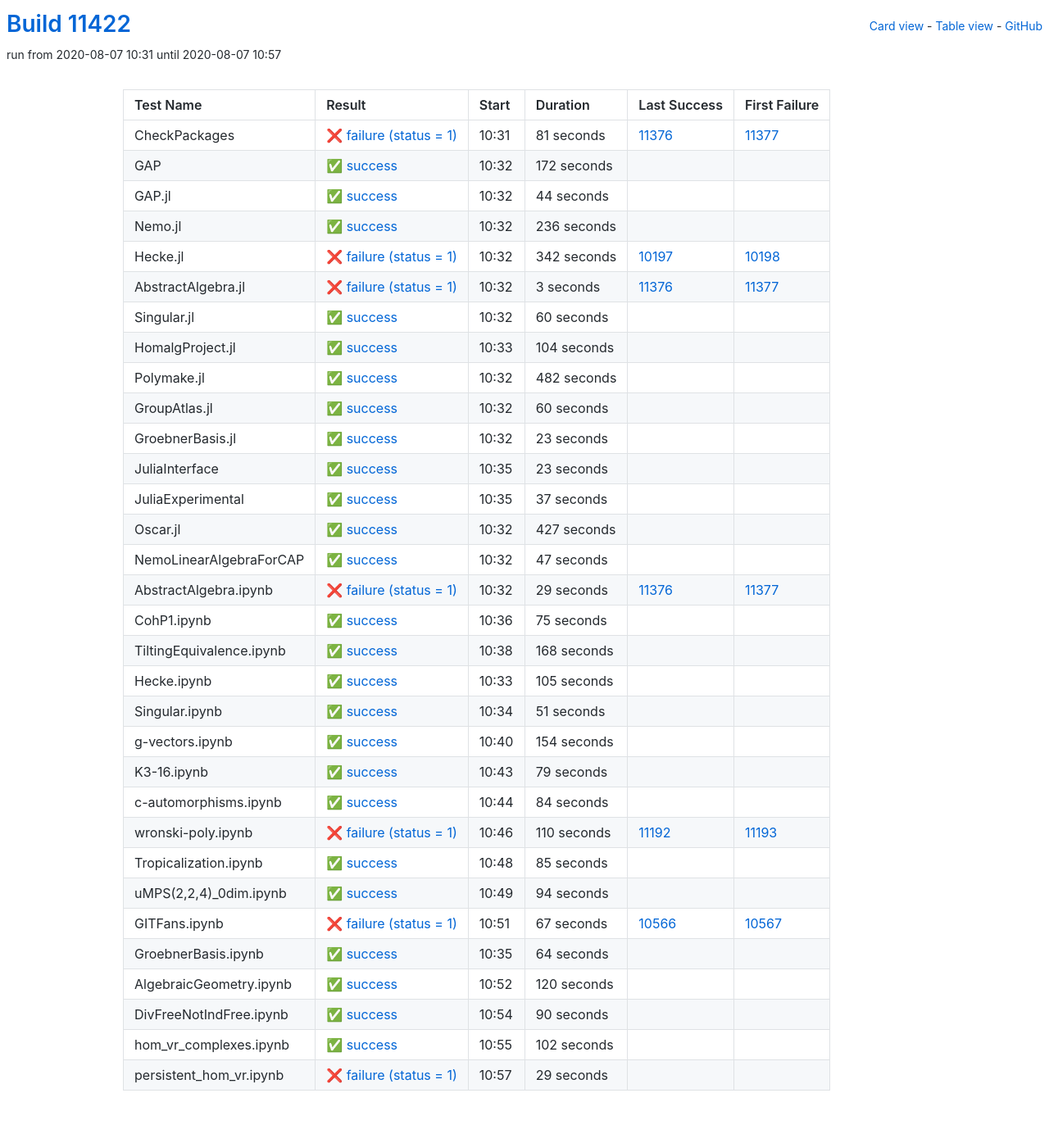
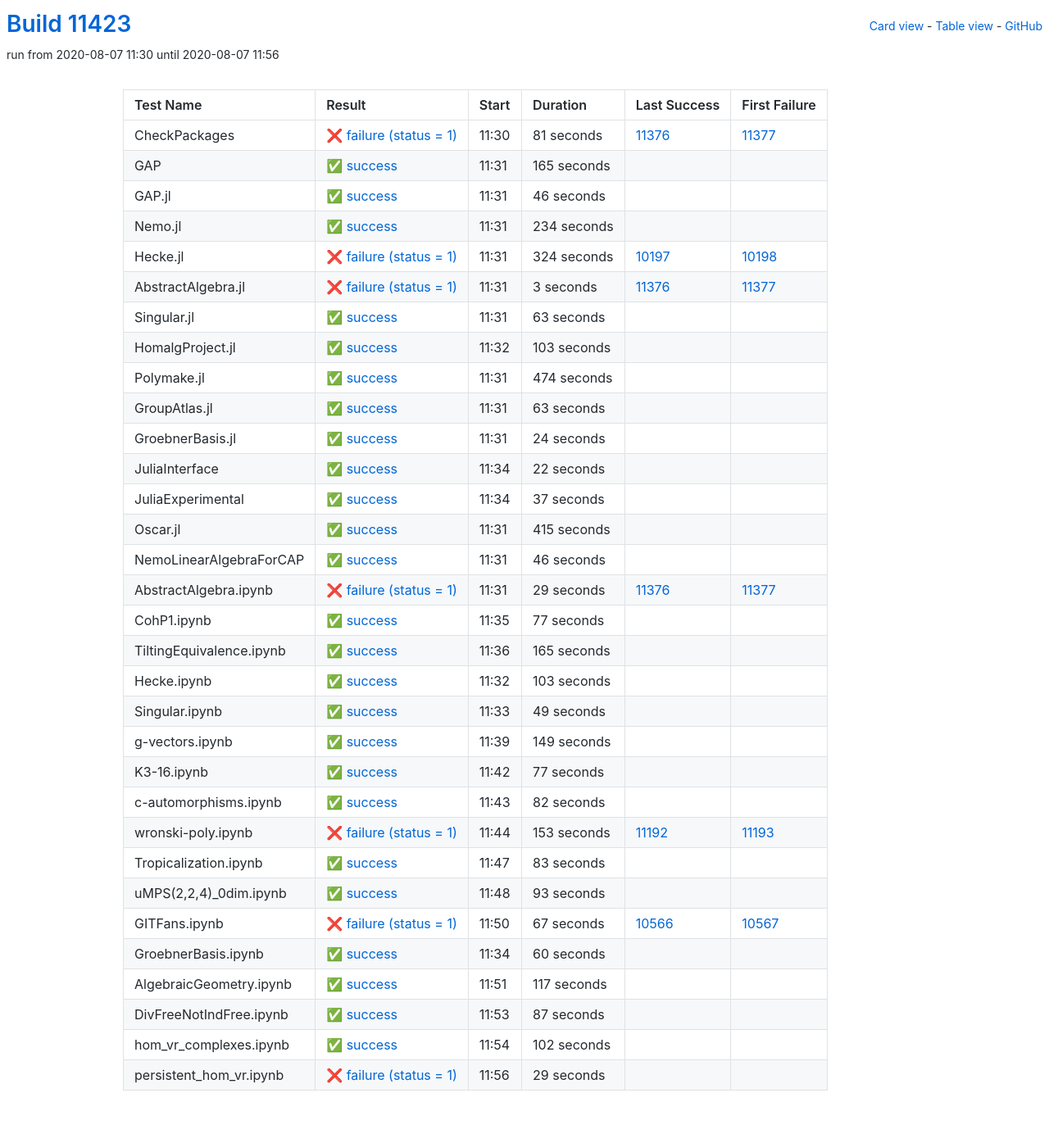
Before and after one commit to oscar-system/oscar-ci-status, a Jekyll site: the page built from table.html, in a window 1280 px wide. Shown: the whole page at 82% size. Built offline with Jekyll 4.4.1, drawn with Linux system fonts in a browser that asks for light colours.

Commit message:
Build #11423

```diff
--- a/_data/ci.yml
+++ b/_data/ci.yml
@@ -1,6 +1,6 @@
 ---
-build: 11422
-build_url: https://oscarci.mathematik.uni-kl.de/job/oscar/11422/
+build: 11423
+build_url: https://oscarci.mathematik.uni-kl.de/job/oscar/11423/
 job: oscar
 organization: oscar-system
 repo: oscar-ci-status
@@ -8,8 +8,8 @@
 tests:
 - name: CheckPackages
   id: checkpackages
-  log: https://oscarci.mathematik.uni-kl.de/job/oscar/11422/artifact/logs/build-11422/CheckPackages.log
-  start: 2020-08-07 10:31
+  log: https://oscarci.mathematik.uni-kl.de/job/oscar/11423/artifact/logs/build-11423/CheckPackages.log
+  start: 2020-08-07 11:30
   success: false
   exitcode: 1
   status: failure
@@ -20,56 +20,56 @@
   first_failure_url: https://oscarci.mathematik.uni-kl.de/job/oscar/11377/
 - name: GAP
   id: gap
-  log: https://oscarci.mathematik.uni-kl.de/job/oscar/11422/artifact/logs/build-11422/GAP.log
-  start: 2020-08-07 10:32
+  log: https://oscarci.mathematik.uni-kl.de/job/oscar/11423/artifact/logs/build-11423/GAP.log
+  start: 2020-08-07 11:31
   success: true
   exitcode: 0
   status: success
-  duration: 172
+  duration: 165
   last_success: false
   last_success_url:
   first_failure: false
   first_failure_url:
 - name: GAP.jl
   id: gap-jl
-  log: https://oscarci.mathematik.uni-kl.de/job/oscar/11422/artifact/logs/build-11422/GAP.jl.log
-  start: 2020-08-07 10:32
+  log: https://oscarci.mathematik.uni-kl.de/job/oscar/11423/artifact/logs/build-11423/GAP.jl.log
+  start: 2020-08-07 11:31
   success: true
   exitcode: 0
   status: success
-  duration: 44
+  duration: 46
   last_success: false
   last_success_url:
   first_failure: false
   first_failure_url:
 - name: Nemo.jl
   id: nemo-jl
-  log: https://oscarci.mathematik.uni-kl.de/job/oscar/11422/artifact/logs/build-11422/Nemo.jl.log
-  start: 2020-08-07 10:32
+  log: https://oscarci.mathematik.uni-kl.de/job/oscar/11423/artifact/logs/build-11423/Nemo.jl.log
+  start: 2020-08-07 11:31
   success: true
   exitcode: 0
   status: success
-  duration: 236
+  duration: 234
   last_success: false
   last_success_url:
   first_failure: false
   first_failure_url:
 - name: Hecke.jl
   id: hecke-jl
-  log: https://oscarci.mathematik.uni-kl.de/job/oscar/11422/artifact/logs/build-11422/Hecke.jl.log
-  start: 2020-08-07 10:32
+  log: https://oscarci.mathematik.uni-kl.de/job/oscar/11423/artifact/logs/build-11423/Hecke.jl.log
+  start: 2020-08-07 11:31
   success: false
   exitcode: 1
   status: failure
-  duration: 342
+  duration: 324
   last_success: 10197
   last_success_url: https://oscarci.mathematik.uni-kl.de/job/oscar/10197/
   first_failure: 10198
   first_failure_url: https://oscarci.mathematik.uni-kl.de/job/oscar/10198/
 - name: AbstractAlgebra.jl
   id: abstractalgebra-jl
-  log: https://oscarci.mathematik.uni-kl.de/job/oscar/11422/artifact/logs/build-11422/AbstractAlgebra.jl.log
-  start: 2020-08-07 10:32
+  log: https://oscarci.mathematik.uni-kl.de/job/oscar/11423/artifact/logs/build-11423/AbstractAlgebra.jl.log
+  start: 2020-08-07 11:31
   success: false
   exitcode: 1
   status: failure
@@ -80,80 +80,80 @@
   first_failure_url: https://oscarci.mathematik.uni-kl.de/job/oscar/11377/
 - name: Singular.jl
   id: singular-jl
-  log: https://oscarci.mathematik.uni-kl.de/job/oscar/11422/artifact/logs/build-11422/Singular.jl.log
-  start: 2020-08-07 10:32
+  log: https://oscarci.mathematik.uni-kl.de/job/oscar/11423/artifact/logs/build-11423/Singular.jl.log
+  start: 2020-08-07 11:31
   success: true
   exitcode: 0
   status: success
-  duration: 60
+  duration: 63
   last_success: false
   last_success_url:
   first_failure: false
   first_failure_url:
 - name: HomalgProject.jl
   id: homalgproject-jl
-  log: https://oscarci.mathematik.uni-kl.de/job/oscar/11422/artifact/logs/build-11422/HomalgProject.jl.log
-  start: 2020-08-07 10:33
+  log: https://oscarci.mathematik.uni-kl.de/job/oscar/11423/artifact/logs/build-11423/HomalgProject.jl.log
+  start: 2020-08-07 11:32
   success: true
   exitcode: 0
   status: success
-  duration: 104
+  duration: 103
   last_success: false
   last_success_url:
   first_failure: false
   first_failure_url:
 - name: Polymake.jl
   id: polymake-jl
-  log: https://oscarci.mathematik.uni-kl.de/job/oscar/11422/artifact/logs/build-11422/Polymake.jl.log
-  start: 2020-08-07 10:32
+  log: https://oscarci.mathematik.uni-kl.de/job/oscar/11423/artifact/logs/build-11423/Polymake.jl.log
+  start: 2020-08-07 11:31
   success: true
   exitcode: 0
   status: success
-  duration: 482
+  duration: 474
   last_success: false
   last_success_url:
   first_failure: false
   first_failure_url:
 - name: GroupAtlas.jl
   id: groupatlas-jl
-  log: https://oscarci.mathematik.uni-kl.de/job/oscar/11422/artifact/logs/build-11422/GroupAtlas.jl.log
-  start: 2020-08-07 10:32
+  log: https://oscarci.mathematik.uni-kl.de/job/oscar/11423/artifact/logs/build-11423/GroupAtlas.jl.log
+  start: 2020-08-07 11:31
   success: true
   exitcode: 0
   status: success
-  duration: 60
+  duration: 63
   last_success: false
   last_success_url:
   first_failure: false
   first_failure_url:
 - name: GroebnerBasis.jl
   id: groebnerbasis-jl
-  log: https://oscarci.mathematik.uni-kl.de/job/oscar/11422/artifact/logs/build-11422/GroebnerBasis.jl.log
-  start: 2020-08-07 10:32
+  log: https://oscarci.mathematik.uni-kl.de/job/oscar/11423/artifact/logs/build-11423/GroebnerBasis.jl.log
+  start: 2020-08-07 11:31
   success: true
   exitcode: 0
   status: success
-  duration: 23
+  duration: 24
   last_success: false
   last_success_url:
   first_failure: false
   first_failure_url:
 - name: JuliaInterface
   id: juliainterface
-  log: https://oscarci.mathematik.uni-kl.de/job/oscar/11422/artifact/logs/build-11422/JuliaInterface.log
-  start: 2020-08-07 10:35
+  log: https://oscarci.mathematik.uni-kl.de/job/oscar/11423/artifact/logs/build-11423/JuliaInterface.log
+  start: 2020-08-07 11:34
   success: true
   exitcode: 0
   status: success
-  duration: 23
+  duration: 22
   last_success: false
   last_success_url:
   first_failure: false
   first_failure_url:
 - name: JuliaExperimental
   id: juliaexperimental
-  log: https://oscarci.mathematik.uni-kl.de/job/oscar/11422/artifact/logs/build-11422/JuliaExperimental.log
-  start: 2020-08-07 10:35
+  log: https://oscarci.mathematik.uni-kl.de/job/oscar/11423/artifact/logs/build-11423/JuliaExperimental.log
+  start: 2020-08-07 11:34
   success: true
   exitcode: 0
   status: success
@@ -164,32 +164,32 @@
   first_failure_url:
 - name: Oscar.jl
   id: oscar-jl
-  log: https://oscarci.mathematik.uni-kl.de/job/oscar/11422/artifact/logs/build-11422/Oscar.jl.log
-  start: 2020-08-07 10:32
+  log: https://oscarci.mathematik.uni-kl.de/job/oscar/11423/artifact/logs/build-11423/Oscar.jl.log
+  start: 2020-08-07 11:31
   success: true
   exitcode: 0
   status: success
-  duration: 427
+  duration: 415
   last_success: false
   last_success_url:
   first_failure: false
   first_failure_url:
 - name: NemoLinearAlgebraForCAP
   id: nemolinearalgebraforcap
-  log: https://oscarci.mathematik.uni-kl.de/job/oscar/11422/artifact/logs/build-11422/NemoLinearAlgebraForCAP.log
-  start: 2020-08-07 10:32
+  log: https://oscarci.mathematik.uni-kl.de/job/oscar/11423/artifact/logs/build-11423/NemoLinearAlgebraForCAP.log
+  start: 2020-08-07 11:31
   success: true
   exitcode: 0
   status: success
-  duration: 47
+  duration: 46
   last_success: false
   last_success_url:
   first_failure: false
   first_failure_url:
 - name: AbstractAlgebra.ipynb
   id: abstractalgebra-ipynb
-  log: https://oscarci.mathematik.uni-kl.de/job/oscar/11422/artifact/logs/build-11422/AbstractAlgebra.ipynb.log
-  start: 2020-08-07 10:32
+  log: https://oscarci.mathematik.uni-kl.de/job/oscar/11423/artifact/logs/build-11423/AbstractAlgebra.ipynb.log
+  start: 2020-08-07 11:31
   success: false
   exitcode: 1
   status: failure
@@ -200,128 +200,128 @@
   first_failure_url: https://oscarci.mathematik.uni-kl.de/job/oscar/11377/
 - name: CohP1.ipynb
   id: cohp1-ipynb
-  log: https://oscarci.mathematik.uni-kl.de/job/oscar/11422/artifact/logs/build-11422/CohP1.ipynb.log
-  start: 2020-08-07 10:36
+  log: https://oscarci.mathematik.uni-kl.de/job/oscar/11423/artifact/logs/build-11423/CohP1.ipynb.log
+  start: 2020-08-07 11:35
   success: true
   exitcode: 0
   status: success
-  duration: 75
+  duration: 77
   last_success: false
   last_success_url:
   first_failure: false
   first_failure_url:
 - name: TiltingEquivalence.ipynb
   id: tiltingequivalence-ipynb
-  log: https://oscarci.mathematik.uni-kl.de/job/oscar/11422/artifact/logs/build-11422/TiltingEquivalence.ipynb.log
-  start: 2020-08-07 10:38
+  log: https://oscarci.mathematik.uni-kl.de/job/oscar/11423/artifact/logs/build-11423/TiltingEquivalence.ipynb.log
+  start: 2020-08-07 11:36
   success: true
   exitcode: 0
   status: success
-  duration: 168
+  duration: 165
   last_success: false
   last_success_url:
   first_failure: false
   first_failure_url:
 - name: Hecke.ipynb
   id: hecke-ipynb
-  log: https://oscarci.mathematik.uni-kl.de/job/oscar/11422/artifact/logs/build-11422/Hecke.ipynb.log
-  start: 2020-08-07 10:33
+  log: https://oscarci.mathematik.uni-kl.de/job/oscar/11423/artifact/logs/build-11423/Hecke.ipynb.log
+  start: 2020-08-07 11:32
   success: true
   exitcode: 0
   status: success
-  duration: 105
+  duration: 103
   last_success: false
   last_success_url:
   first_failure: false
   first_failure_url:
 - name: Singular.ipynb
   id: singular-ipynb
-  log: https://oscarci.mathematik.uni-kl.de/job/oscar/11422/artifact/logs/build-11422/Singular.ipynb.log
-  start: 2020-08-07 10:34
+  log: https://oscarci.mathematik.uni-kl.de/job/oscar/11423/artifact/logs/build-11423/Singular.ipynb.log
+  start: 2020-08-07 11:33
   success: true
   exitcode: 0
   status: success
-  duration: 51
+  duration: 49
   last_success: false
   last_success_url:
   first_failure: false
   first_failure_url:
 - name: g-vectors.ipynb
   id: g-vectors-ipynb
-  log: https://oscarci.mathematik.uni-kl.de/job/oscar/11422/artifact/logs/build-11422/g-vectors.ipynb.log
-  start: 2020-08-07 10:40
+  log: https://oscarci.mathematik.uni-kl.de/job/oscar/11423/artifact/logs/build-11423/g-vectors.ipynb.log
+  start: 2020-08-07 11:39
   success: true
   exitcode: 0
   status: success
-  duration: 154
+  duration: 149
   last_success: false
   last_success_url:
   first_failure: false
   first_failure_url:
 - name: K3-16.ipynb
   id: k3-16-ipynb
-  log: https://oscarci.mathematik.uni-kl.de/job/oscar/11422/artifact/logs/build-11422/K3-16.ipynb.log
-  start: 2020-08-07 10:43
+  log: https://oscarci.mathematik.uni-kl.de/job/oscar/11423/artifact/logs/build-11423/K3-16.ipynb.log
+  start: 2020-08-07 11:42
   success: true
   exitcode: 0
   status: success
-  duration: 79
+  duration: 77
   last_success: false
   last_success_url:
   first_failure: false
   first_failure_url:
 - name: c-automorphisms.ipynb
   id: c-automorphisms-ipynb
-  log: https://oscarci.mathematik.uni-kl.de/job/oscar/11422/artifact/logs/build-11422/c-automorphisms.ipynb.log
-  start: 2020-08-07 10:44
+  log: https://oscarci.mathematik.uni-kl.de/job/oscar/11423/artifact/logs/build-11423/c-automorphisms.ipynb.log
+  start: 2020-08-07 11:43
   success: true
   exitcode: 0
   status: success
-  duration: 84
+  duration: 82
   last_success: false
   last_success_url:
   first_failure: false
   first_failure_url:
 - name: wronski-poly.ipynb
   id: wronski-poly-ipynb
-  log: https://oscarci.mathematik.uni-kl.de/job/oscar/11422/artifact/logs/build-11422/wronski-poly.ipynb.log
-  start: 2020-08-07 10:46
+  log: https://oscarci.mathematik.uni-kl.de/job/oscar/11423/artifact/logs/build-11423/wronski-poly.ipynb.log
+  start: 2020-08-07 11:44
   success: false
   exitcode: 1
   status: failure
-  duration: 110
+  duration: 153
   last_success: 11192
   last_success_url: https://oscarci.mathematik.uni-kl.de/job/oscar/11192/
   first_failure: 11193
   first_failure_url: https://oscarci.mathematik.uni-kl.de/job/oscar/11193/
 - name: Tropicalization.ipynb
   id: tropicalization-ipynb
-  log: https://oscarci.mathematik.uni-kl.de/job/oscar/11422/artifact/logs/build-11422/Tropicalization.ipynb.log
-  start: 2020-08-07 10:48
+  log: https://oscarci.mathematik.uni-kl.de/job/oscar/11423/artifact/logs/build-11423/Tropicalization.ipynb.log
+  start: 2020-08-07 11:47
   success: true
   exitcode: 0
   status: success
-  duration: 85
+  duration: 83
   last_success: false
   last_success_url:
   first_failure: false
   first_failure_url:
 - name: uMPS(2,2,4)_0dim.ipynb
   id: umps-2-2-4-0dim-ipynb
-  log: https://oscarci.mathematik.uni-kl.de/job/oscar/11422/artifact/logs/build-11422/uMPS-2-2-4-_0dim.ipynb.log
-  start: 2020-08-07 10:49
+  log: https://oscarci.mathematik.uni-kl.de/job/oscar/11423/artifact/logs/build-11423/uMPS-2-2-4-_0dim.ipynb.log
+  start: 2020-08-07 11:48
   success: true
   exitcode: 0
   status: success
-  duration: 94
+  duration: 93
   last_success: false
   last_success_url:
   first_failure: false
   first_failure_url:
 - name: GITFans.ipynb
   id: gitfans-ipynb
-  log: https://oscarci.mathematik.uni-kl.de/job/oscar/11422/artifact/logs/build-11422/GITFans.ipynb.log
-  start: 2020-08-07 10:51
+  log: https://oscarci.mathematik.uni-kl.de/job/oscar/11423/artifact/logs/build-11423/GITFans.ipynb.log
+  start: 2020-08-07 11:50
   success: false
   exitcode: 1
   status: failure
@@ -332,44 +332,44 @@
   first_failure_url: https://oscarci.mathematik.uni-kl.de/job/oscar/10567/
 - name: GroebnerBasis.ipynb
   id: groebnerbasis-ipynb
-  log: https://oscarci.mathematik.uni-kl.de/job/oscar/11422/artifact/logs/build-11422/GroebnerBasis.ipynb.log
-  start: 2020-08-07 10:35
+  log: https://oscarci.mathematik.uni-kl.de/job/oscar/11423/artifact/logs/build-11423/GroebnerBasis.ipynb.log
+  start: 2020-08-07 11:34
   success: true
   exitcode: 0
   status: success
-  duration: 64
+  duration: 60
   last_success: false
   last_success_url:
   first_failure: false
   first_failure_url:
 - name: AlgebraicGeometry.ipynb
   id: algebraicgeometry-ipynb
-  log: https://oscarci.mathematik.uni-kl.de/job/oscar/11422/artifact/logs/build-11422/AlgebraicGeometry.ipynb.log
-  start: 2020-08-07 10:52
+  log: https://oscarci.mathematik.uni-kl.de/job/oscar/11423/artifact/logs/build-11423/AlgebraicGeometry.ipynb.log
+  start: 2020-08-07 11:51
   success: true
   exitcode: 0
   status: success
-  duration: 120
+  duration: 117
   last_success: false
   last_success_url:
   first_failure: false
   first_failure_url:
 - name: DivFreeNotIndFree.ipynb
   id: divfreenotindfree-ipynb
-  log: https://oscarci.mathematik.uni-kl.de/job/oscar/11422/artifact/logs/build-11422/DivFreeNotIndFree.ipynb.log
-  start: 2020-08-07 10:54
+  log: https://oscarci.mathematik.uni-kl.de/job/oscar/11423/artifact/logs/build-11423/DivFreeNotIndFree.ipynb.log
+  start: 2020-08-07 11:53
   success: true
   exitcode: 0
   status: success
-  duration: 90
+  duration: 87
   last_success: false
   last_success_url:
   first_failure: false
   first_failure_url:
 - name: hom_vr_complexes.ipynb
   id: hom-vr-complexes-ipynb
-  log: https://oscarci.mathematik.uni-kl.de/job/oscar/11422/artifact/logs/build-11422/hom_vr_complexes.ipynb.log
-  start: 2020-08-07 10:55
+  log: https://oscarci.mathematik.uni-kl.de/job/oscar/11423/artifact/logs/build-11423/hom_vr_complexes.ipynb.log
+  start: 2020-08-07 11:54
   success: true
   exitcode: 0
   status: success
@@ -380,8 +380,8 @@
   first_failure_url:
 - name: persistent_hom_vr.ipynb
   id: persistent-hom-vr-ipynb
-  log: https://oscarci.mathematik.uni-kl.de/job/oscar/11422/artifact/logs/build-11422/persistent_hom_vr.ipynb.log
-  start: 2020-08-07 10:57
+  log: https://oscarci.mathematik.uni-kl.de/job/oscar/11423/artifact/logs/build-11423/persistent_hom_vr.ipynb.log
+  start: 2020-08-07 11:56
   success: false
   exitcode: 1
   status: failure
```
Also changed, not shown: README.md.
